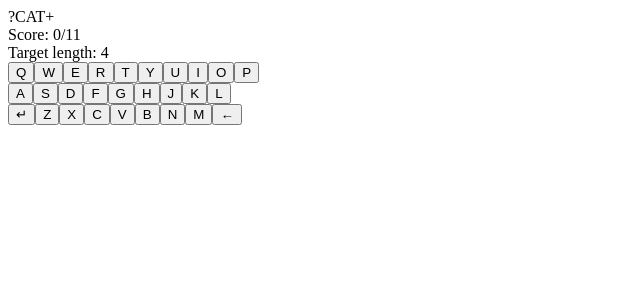
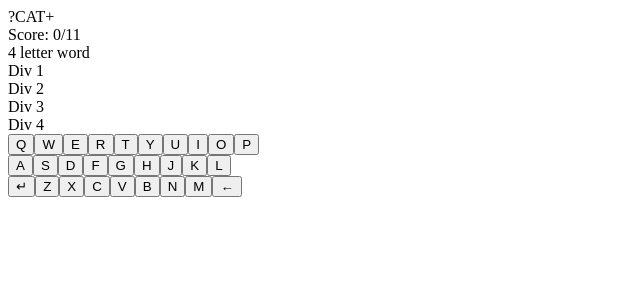
Before and after one commit to nikhilNathwani/trigram-react-vite, a React (Vite) app: page / in a window 1280 px wide. Shown: the top 300 px of the page, without its empty margins (0-640 px from the left). Built offline with nearby package versions, Linux system fonts and the light colour scheme.

Commit message:
created TargetLength and Word components within Level

```diff
--- a/src/components/Level.jsx
+++ b/src/components/Level.jsx
@@ -1,3 +1,11 @@
+import TargetLength from "./level-components/TargetLength";
+import Word from "./level-components/Word";
+
 export default function Level({ targetLength }) {
-	return <div id="level">Target length: {targetLength}</div>;
+	return (
+		<div id="level">
+			<TargetLength targetLength={targetLength}></TargetLength>
+			<Word numLetters={targetLength}></Word>
+		</div>
+	);
 }
--- /dev/null
+++ b/src/components/level-components/TargetLength.jsx
@@ -0,0 +1,3 @@
+export default function TargetLength({ targetLength }) {
+	return <div id="targetLength">{targetLength} letter word</div>;
+}
--- /dev/null
+++ b/src/components/level-components/Word.jsx
@@ -0,0 +1,8 @@
+export default function Word({ numLetters }) {
+	const letterDivs = Array.from({ length: numLetters }, (_, index) => (
+		<div className="letter" letter-key={index}>
+			Div {index + 1}
+		</div>
+	));
+	return <div id="word">{letterDivs}</div>;
+}
```
